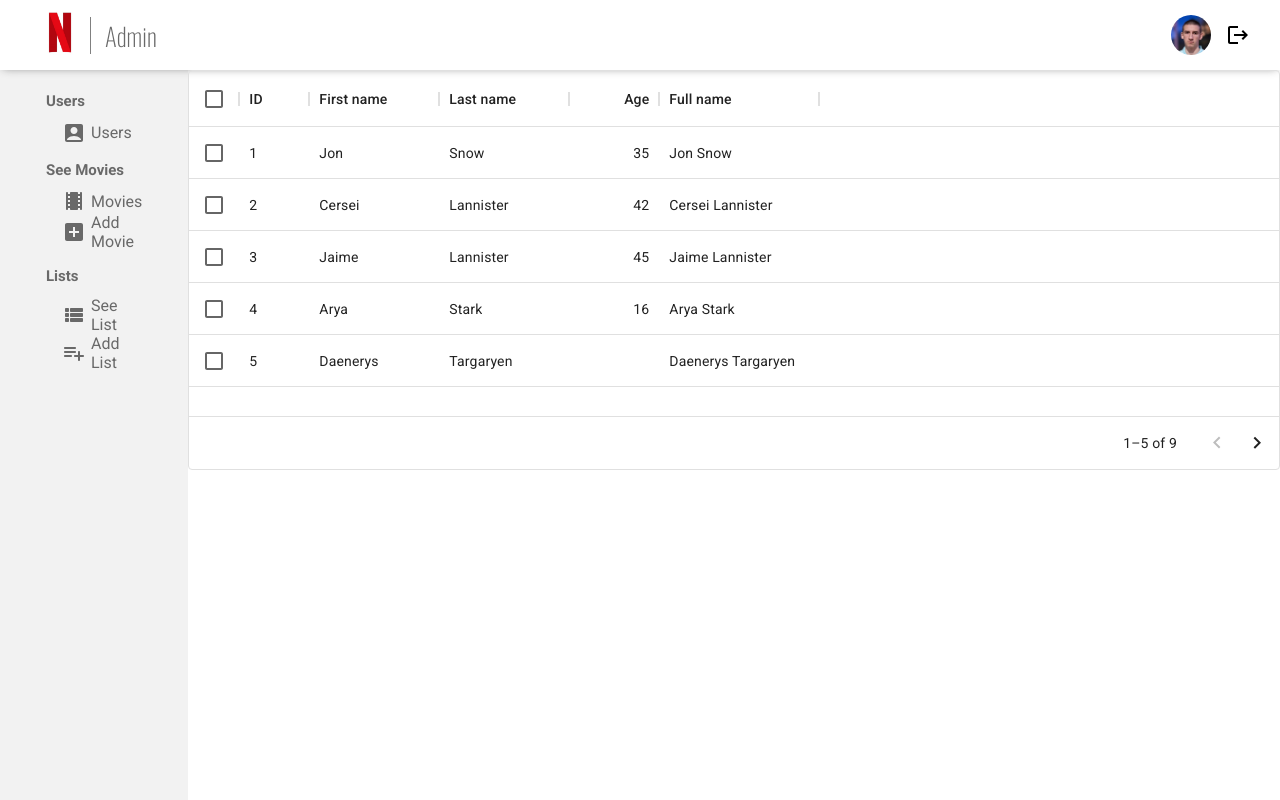
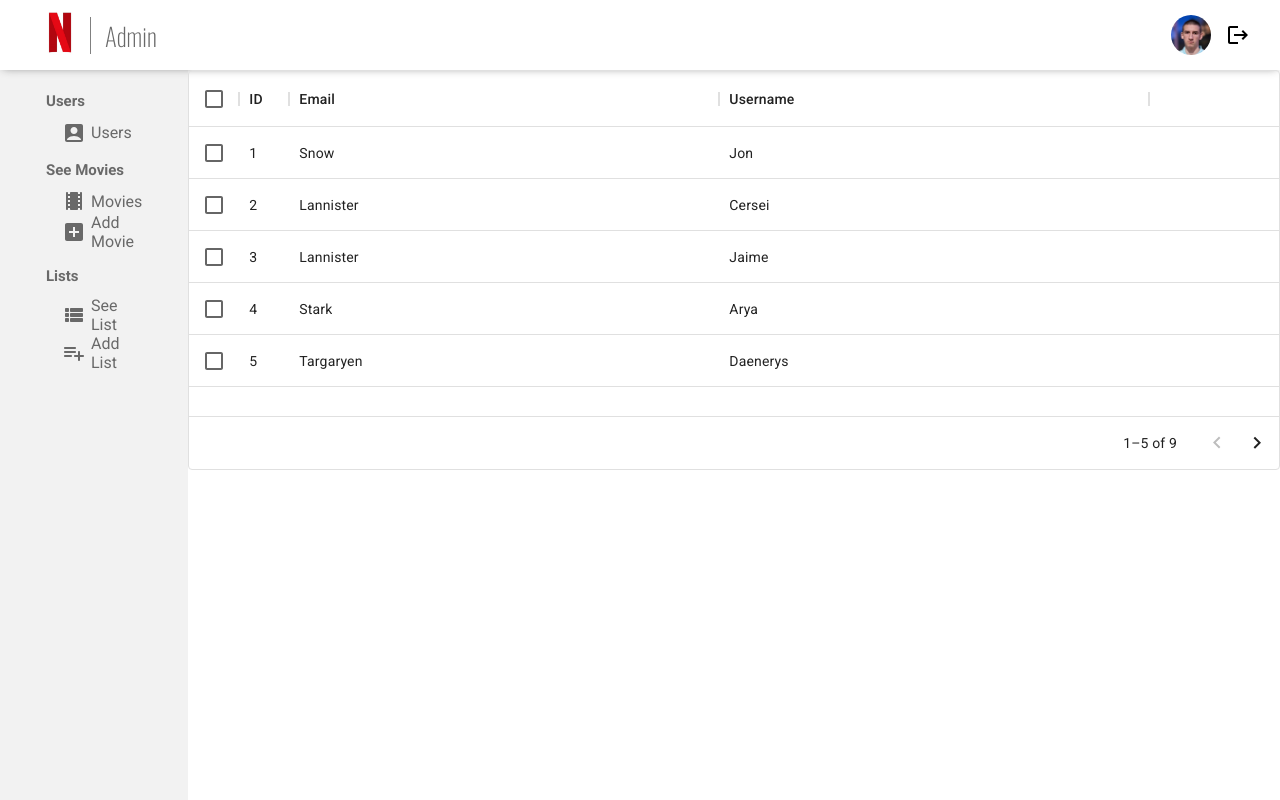
Before and after one commit to tsankovelichkov/netflix-admin, a React (Create React App) app: page /users in a window 1280 px wide. Built offline with nearby package versions, Linux system fonts and the light colour scheme.

Commit message:
creating AddMovie Component

```diff
--- a/src/App.js
+++ b/src/App.js
@@ -4,6 +4,7 @@ import './App.css';
 import Header from './components/Header/Header';
 import Sidebar from './components/Sidebar/Sidebar';
 import Users from './components/Users/Users';
+import AddMovie from './components/AddMovie/AddMovie';
 
 function App() {
   return (
@@ -13,6 +14,7 @@ function App() {
         <Sidebar />
         <Routes>
           <Route path="/users" element={<Users />} />
+          <Route path="/add-movie" element={<AddMovie/>} />
         </Routes>
       </div>
     </>
--- /dev/null
+++ b/src/components/AddMovie/AddMovie.jsx
@@ -0,0 +1,9 @@
+import './AddMovie.css'
+
+const AddMovie = () => {
+  return (
+    <div>AddMovie</div>
+  )
+}
+
+export default AddMovie
--- a/src/components/Sidebar/ListItem/ListItem.jsx
+++ b/src/components/Sidebar/ListItem/ListItem.jsx
@@ -41,7 +41,7 @@ const ListItem = () => {
             <div className="sidebar-quickMenu-container">
                 <h2 className='quickMenu-title'>Lists</h2>
                 <ul className="sidebar-listItem">
-                <Link className="link-button" to="/add-list">
+                <Link className="link-button" to="/lists">
                         <li className='sidebar-listItem-el'>
                             <ViewListRoundedIcon className='sidebar-icons' />
                             See List
--- a/src/components/Users/Users.jsx
+++ b/src/components/Users/Users.jsx
@@ -2,36 +2,21 @@ import "./Users.css"
 import { DataGrid } from '@mui/x-data-grid';
 
 const columns = [
-  { field: 'id', headerName: 'ID', width: 70 },
-  { field: 'firstName', headerName: 'First name', width: 130 },
-  { field: 'lastName', headerName: 'Last name', width: 130 },
-  {
-    field: 'age',
-    headerName: 'Age',
-    type: 'number',
-    width: 90,
-  },
-  {
-    field: 'fullName',
-    headerName: 'Full name',
-    description: 'This column has a value getter and is not sortable.',
-    sortable: false,
-    width: 160,
-    valueGetter: (params) =>
-      `${params.row.firstName || ''} ${params.row.lastName || ''}`,
-  },
+  { field: 'id', headerName: 'ID', width: 33 },
+  { field: 'email', headerName: 'Email', width: 430 },
+  { field: 'username', headerName: 'Username', width: 430 },
 ];
 
 const rows = [
-  { id: 1, lastName: 'Snow', firstName: 'Jon', age: 35 },
-  { id: 2, lastName: 'Lannister', firstName: 'Cersei', age: 42 },
-  { id: 3, lastName: 'Lannister', firstName: 'Jaime', age: 45 },
-  { id: 4, lastName: 'Stark', firstName: 'Arya', age: 16 },
-  { id: 5, lastName: 'Targaryen', firstName: 'Daenerys', age: null },
-  { id: 6, lastName: 'Melisandre', firstName: null, age: 150 },
-  { id: 7, lastName: 'Clifford', firstName: 'Ferrara', age: 44 },
-  { id: 8, lastName: 'Frances', firstName: 'Rossini', age: 36 },
-  { id: 9, lastName: 'Roxie', firstName: 'Harvey', age: 65 },
+  { id: 1, email: 'Snow', username: 'Jon', age: 35 },
+  { id: 2, email: 'Lannister', username: 'Cersei', age: 42 },
+  { id: 3, email: 'Lannister', username: 'Jaime', age: 45 },
+  { id: 4, email: 'Stark', username: 'Arya', age: 16 },
+  { id: 5, email: 'Targaryen', username: 'Daenerys', age: null },
+  { id: 6, email: 'Melisandre', username: null, age: 150 },
+  { id: 7, email: 'Clifford', username: 'Ferrara', age: 44 },
+  { id: 8, email: 'Frances', username: 'Rossini', age: 36 },
+  { id: 9, email: 'Roxie', username: 'Harvey', age: 65 },
 ];
 
 const Users = () => {
```
Also changed, not shown: src/components/AddMovie/AddMovie.css (added).
